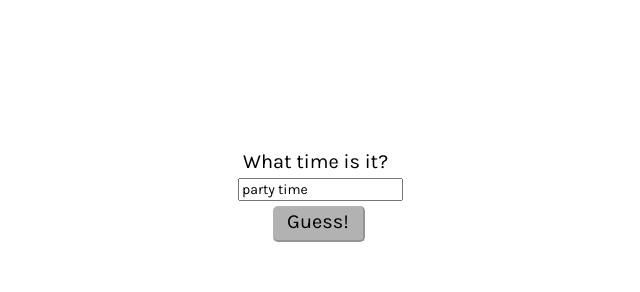
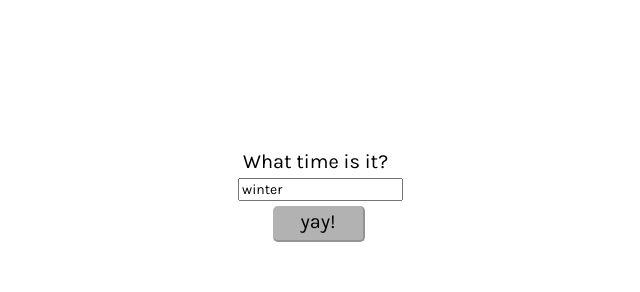
Before and after one commit to mplaza/summerwalrus, a plain HTML site: page index.html in a window 1280 px wide. Shown: the top 292 px of the page, 312-952 px from the left. Drawn offline with nearby package versions, Linux system fonts and the light colour scheme.

Commit message:
fix button

```diff
--- a/index.html
+++ b/index.html
@@ -16,8 +16,8 @@
     	<div id = "iglooPic"><img src = "http://www.clipartlord.com/wp-content/uploads/2013/01/igloo.png" width = "600"></div>
     	<div id ="whatTime">
     		<div id = "timeQuestion">What time is it?</div>
-    		<input id ="timeGuess" type = "text" name = "wTime" value = 'party time' onfocus="this.value=''" onblur = "this.value = 'party time'">
-    		<div id = "timeButton">Guess!</div>
+    		<input id ="timeGuess" type = "text" name = "wTime" value = 'winter' onfocus="this.value=''" onblur = "this.value = 'winter'">
+    		<div id = "timeButton">yay!</div>
     		</div>
     	<div id = "ocean"></div>
     	<div id = "sand"></div>
```
